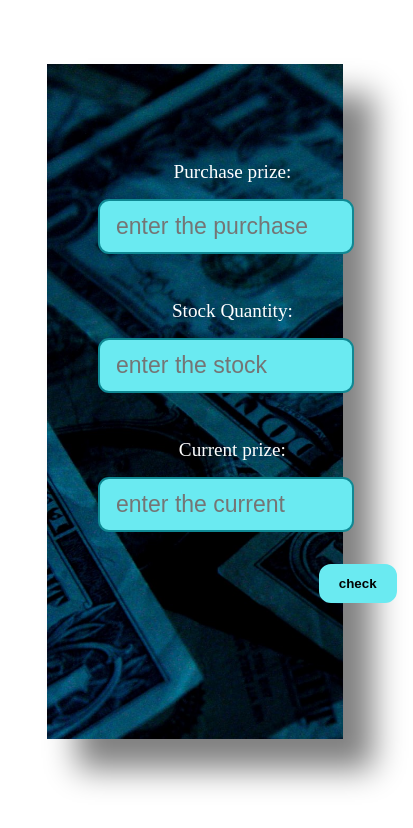
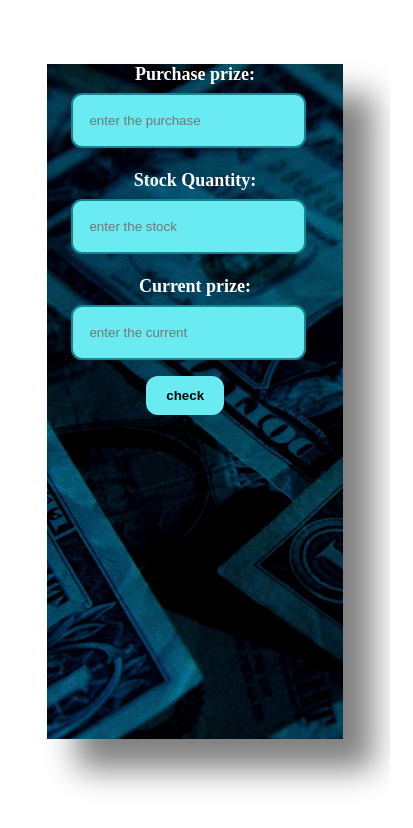
Before and after one commit to mohammadkhizerkhan/stockcheck, a plain HTML site: page index.html in a window 390 px wide. Shown: the whole page, 413 px wide, since content can reach past the window. Drawn offline with Linux system fonts and the light colour scheme.

Commit message:
made it responsive

```diff
--- a/index.html
+++ b/index.html
@@ -4,7 +4,7 @@
     <meta charset="UTF-8">
     <meta http-equiv="X-UA-Compatible" content="IE=edge">
     <meta name="viewport" content="width=device-width, initial-scale=1.0">
-    <title>Document</title>
+    <title>Stock Counter App</title>
     <link rel="stylesheet" href="style.css">
 
 </head>
@@ -12,26 +12,25 @@
 
     <div class="contents">
 
-        <form class="inputs">
+        <div class="inputs">
             <label for="purIn">Purchase prize:
-                <input type="text" id="purIn" placeholder="enter the purchase" class="inputboxes" cols="40"></input>
             </label>
+            <input type="number" id="purIn" placeholder="enter the purchase" class="inputboxes" cols="40"></input>
             <br>
             <label for="stockIn">Stock Quantity:
-                <input type="text" id="stockIn" placeholder="enter the stock" class="inputboxes" cols="40"></input>
             </label>
+            <input type="number" id="stockIn" placeholder="enter the stock" class="inputboxes" cols="40"></input>
             <br>
             <label for="curIn">Current prize:
-                <input type="text" id="curIn" placeholder="enter the current" class="inputboxes" cols="40"></input>
             </label>
+            <input type="number" id="curIn" placeholder="enter the current" class="inputboxes" cols="40"></input>
 
-        </form>
-        <div class="outputs">
-            <input id="click" type="button" value="check"/>
-        </div>
-
+            <div class="outputs">
+                <input id="click" type="button" value="check"/>
+            </div>
             <div name="" id="result" rows="4" cols="40" placeholder="output"></div>
         </div>
+    </div>
     <script src="/script.js" type="text/javascript"></script>
 
 </body>
--- a/style.css
+++ b/style.css
@@ -19,7 +19,7 @@ body{
     justify-content: center;
     flex-direction: column;
     align-items: flex-start;
-    text-align: center;
+
     height: 30vh;
     background-image: url(/pr.jpg);
     background-size:cover;
@@ -36,15 +36,20 @@ body{
     flex-wrap: wrap;
     justify-content: center;
     margin-left: 3rem;
+    width: 55%;
     color: white;
     font-size: larger;
 }
 
+.inputs label{
+    font-size: large;
+    font-weight: bolder;
+}
 
 .outputs{
-    display: block;
-    margin: 0rem 16rem;
-    padding: 0.5rem 1rem;
+    display: flex;
+    /* margin: 0rem 16rem; */
+    padding-top: 0.5rem;
     color: white;
     font-weight: bold;
     border: none;
@@ -57,17 +62,18 @@ body{
     border: 2px solid var(--secondary-color);
     padding: 16px;
     border-radius: 11px;
-    margin: 1rem 1rem 1.5rem 0.2rem;
+    margin: 0.5rem 1rem 0rem 0.2rem;
     height: 19px;
     width: 220px;
-    overflow: scroll;
+    /* overflow: scroll; */
     color: white;
-    font-size: larger;
+    /* font-size: larger; */
 }
 #click{
     display: block;
-    margin: 0px auto 2rem;
+    margin: 0.5rem 1rem 0rem 0.2rem;
     padding: 10px 18px;
+    width: 85px;
     background-color: var(--primary-color);
     color: rgb(3, 3, 3);
     font-weight: bold;
@@ -78,8 +84,24 @@ body{
 }
 
 #result{
-    margin-left: 4rem;
-    color: rgb(255, 255, 255);
+     color: rgb(255, 255, 255);
     font-weight: bolder;
-    font-size: xx-large;
+    font-size: larger;
 }
+
+@media only screen and (max-width: 700px) {
+    .contents {
+        display: block;
+    }
+    .inputs {
+        margin: 1rem;
+        width: auto;
+        display: flex;
+        flex-direction: column;
+        justify-content: center;
+        align-items: center;
+    }
+    .contents input {
+        max-width: 75%;
+    }
+}
```
